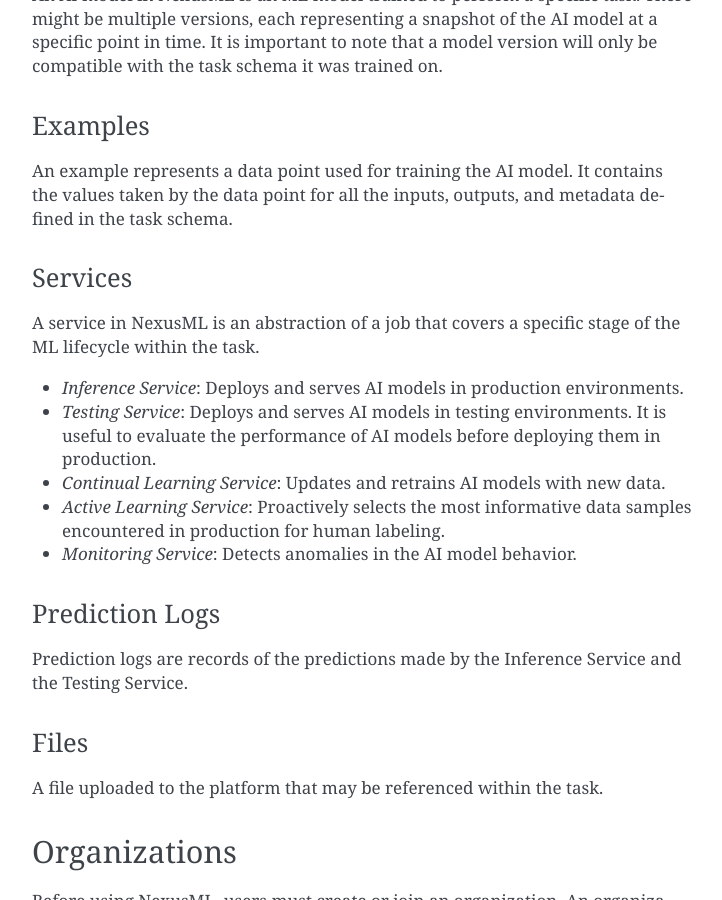
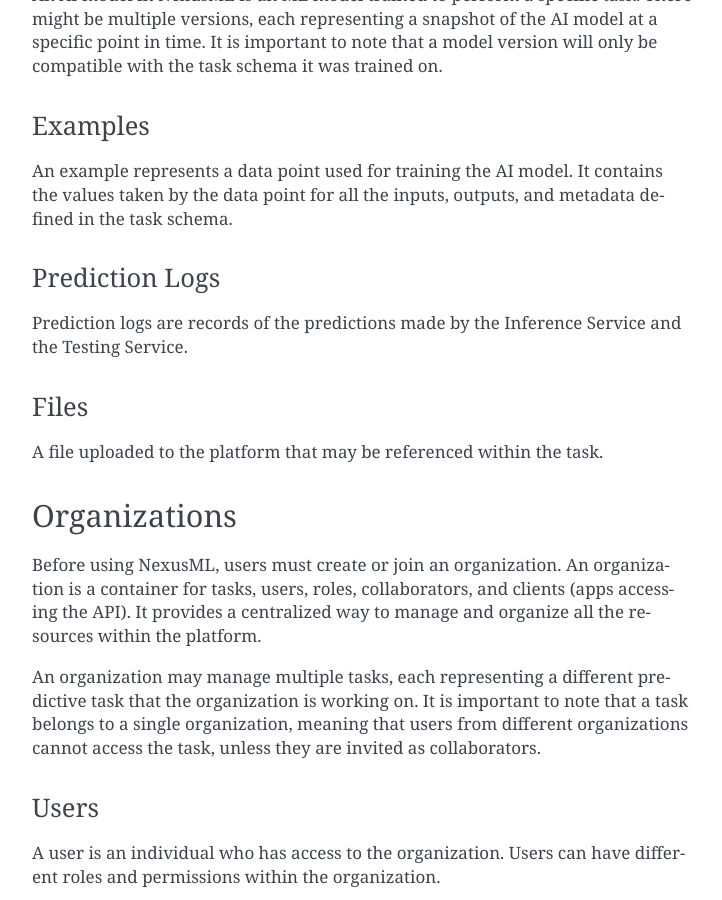
Before and after one commit to neuraptic/nexusml, a Sphinx documentation site: the page built from docs/concepts.md, in a window 1280 px wide and 900 px high, scrolled down 945 px. Shown: the whole window, without its empty margins (388-1110 px from the left). Built offline with Sphinx 7.4.7, drawn with Linux system fonts in a browser that asks for light colours.

```diff
--- a/docs/concepts.md
+++ b/docs/concepts.md
@@ -36,18 +36,6 @@ will only be compatible with the task schema it was trained on.
 
 An example represents a data point used for training the AI model. It contains the values taken by the data point for
 all the inputs, outputs, and metadata defined in the task schema.
-
-### Services
-
-A service in NexusML is an abstraction of a job that covers a specific stage of the ML lifecycle within the task.
-
-- *Inference Service*: Deploys and serves AI models in production environments.
-- *Testing Service*: Deploys and serves AI models in testing environments. It is useful to evaluate the performance of
-  AI models before deploying them in production.
-- *Continual Learning Service*: Updates and retrains AI models with new data.
-- *Active Learning Service*: Proactively selects the most informative data samples encountered in production for
-  human labeling.
-- *Monitoring Service*: Detects anomalies in the AI model behavior.
 
 ### Prediction Logs
 
```
Also changed, not shown: README.md (+2 -0 lines), docs/architecture.md (added, +29 -0 lines).
